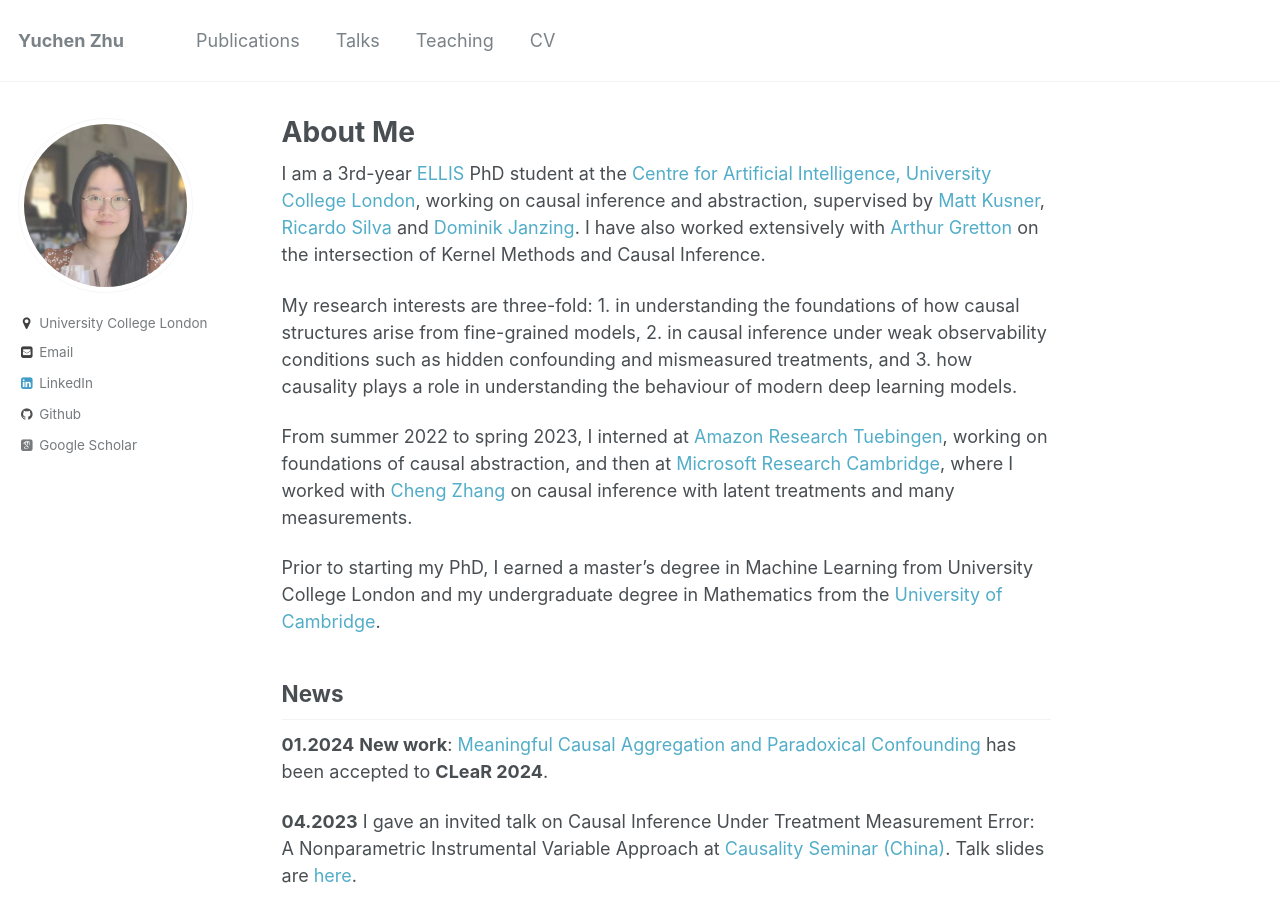
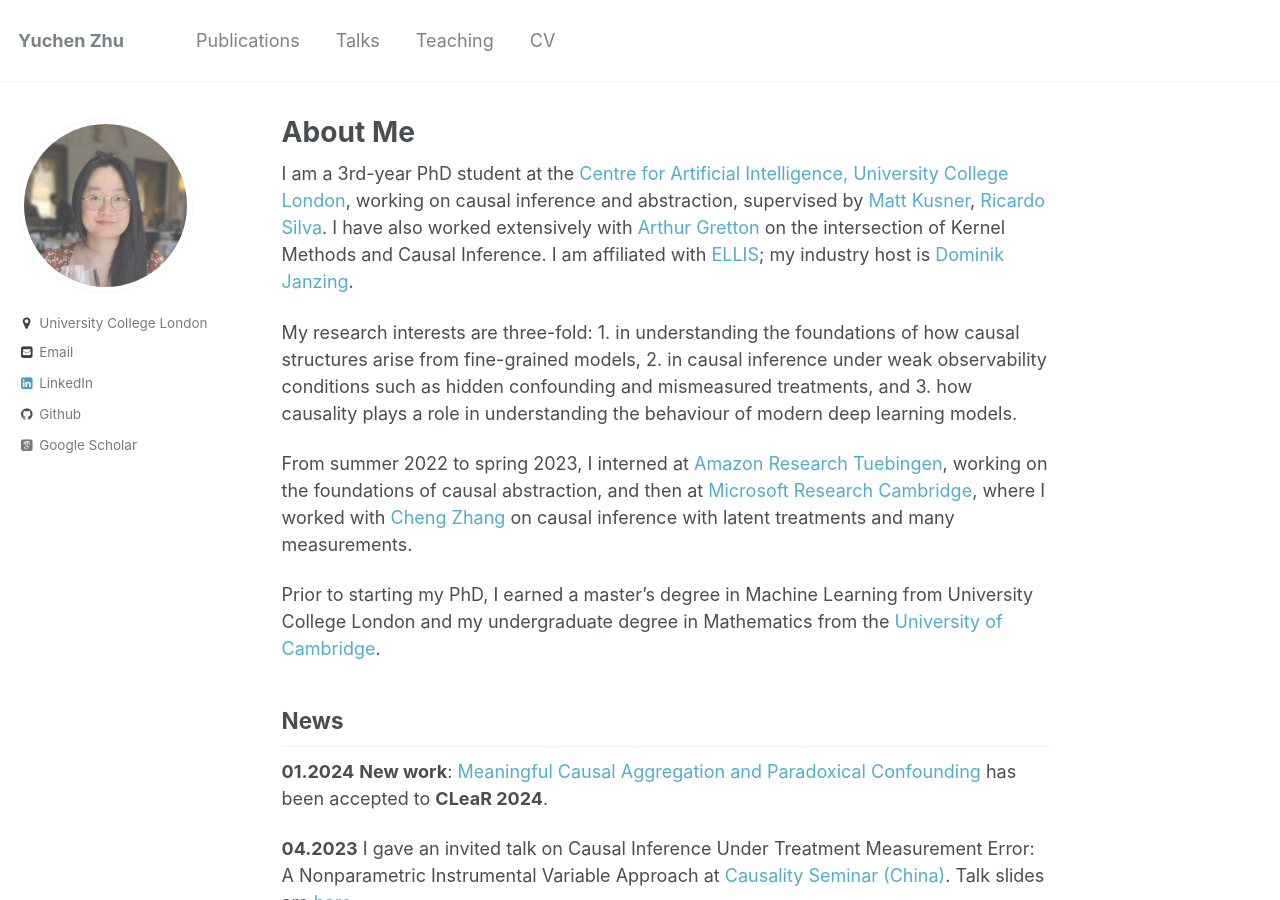
Before and after one commit to yuchen-zhu/yuchen-zhu.github.io, a Jekyll site: the page built from _pages/about.md, in a window 1280 px wide and 900 px high. Built offline with Jekyll 4.4.1, drawn with Linux system fonts in a browser that asks for light colours; some web fonts are replaced.

Commit message:
update about

```diff
--- a/_pages/about.md
+++ b/_pages/about.md
@@ -8,11 +8,11 @@ redirect_from:
   - /about.html
   -
 ---
-I am a 3rd-year [ELLIS](https://ellis.eu/phd-postdoc) PhD student at the [Centre for Artificial Intelligence, University College London](https://www.ucl.ac.uk/ai-centre/), working on causal inference and abstraction, supervised by [Matt Kusner](http://mkusner.github.io), [Ricardo Silva](http://www.homepages.ucl.ac.uk/~ucgtrbd/) and [Dominik Janzing](https://janzing.github.io/). I have also worked extensively with [Arthur Gretton](https://www.gatsby.ucl.ac.uk/~gretton/) on the intersection of Kernel Methods and Causal Inference.
+I am a 3rd-year PhD student at the [Centre for Artificial Intelligence, University College London](https://www.ucl.ac.uk/ai-centre/), working on causal inference and abstraction, supervised by [Matt Kusner](http://mkusner.github.io), [Ricardo Silva](http://www.homepages.ucl.ac.uk/~ucgtrbd/). I have also worked extensively with [Arthur Gretton](https://www.gatsby.ucl.ac.uk/~gretton/) on the intersection of Kernel Methods and Causal Inference. I am affiliated with [ELLIS](https://ellis.eu/phd-postdoc); my industry host is [Dominik Janzing](https://janzing.github.io/).
 
 My research interests are three-fold: 1. in understanding the foundations of how causal structures arise from fine-grained models, 2. in causal inference under weak observability conditions such as hidden confounding and mismeasured treatments, and 3. how causality plays a role in understanding the behaviour of modern deep learning models.
 
-From summer 2022 to spring 2023, I interned at [Amazon Research Tuebingen](https://www.amazon.science/locations/tubingen), working on foundations of causal abstraction, and then at [Microsoft Research Cambridge](https://www.microsoft.com/en-us/research/lab/microsoft-research-cambridge/), where I worked with [Cheng Zhang]((https://www.microsoft.com/en-us/research/people/chezha/)) on causal inference with latent treatments and many measurements.
+From summer 2022 to spring 2023, I interned at [Amazon Research Tuebingen](https://www.amazon.science/locations/tubingen), working on the foundations of causal abstraction, and then at [Microsoft Research Cambridge](https://www.microsoft.com/en-us/research/lab/microsoft-research-cambridge/), where I worked with [Cheng Zhang]((https://www.microsoft.com/en-us/research/people/chezha/)) on causal inference with latent treatments and many measurements.
 
 Prior to starting my PhD, I earned a master's degree in Machine Learning from University College London and my undergraduate degree in Mathematics from the [University of Cambridge](https://www.maths.cam.ac.uk).
 
```
Also changed, not shown: 1 other file.
